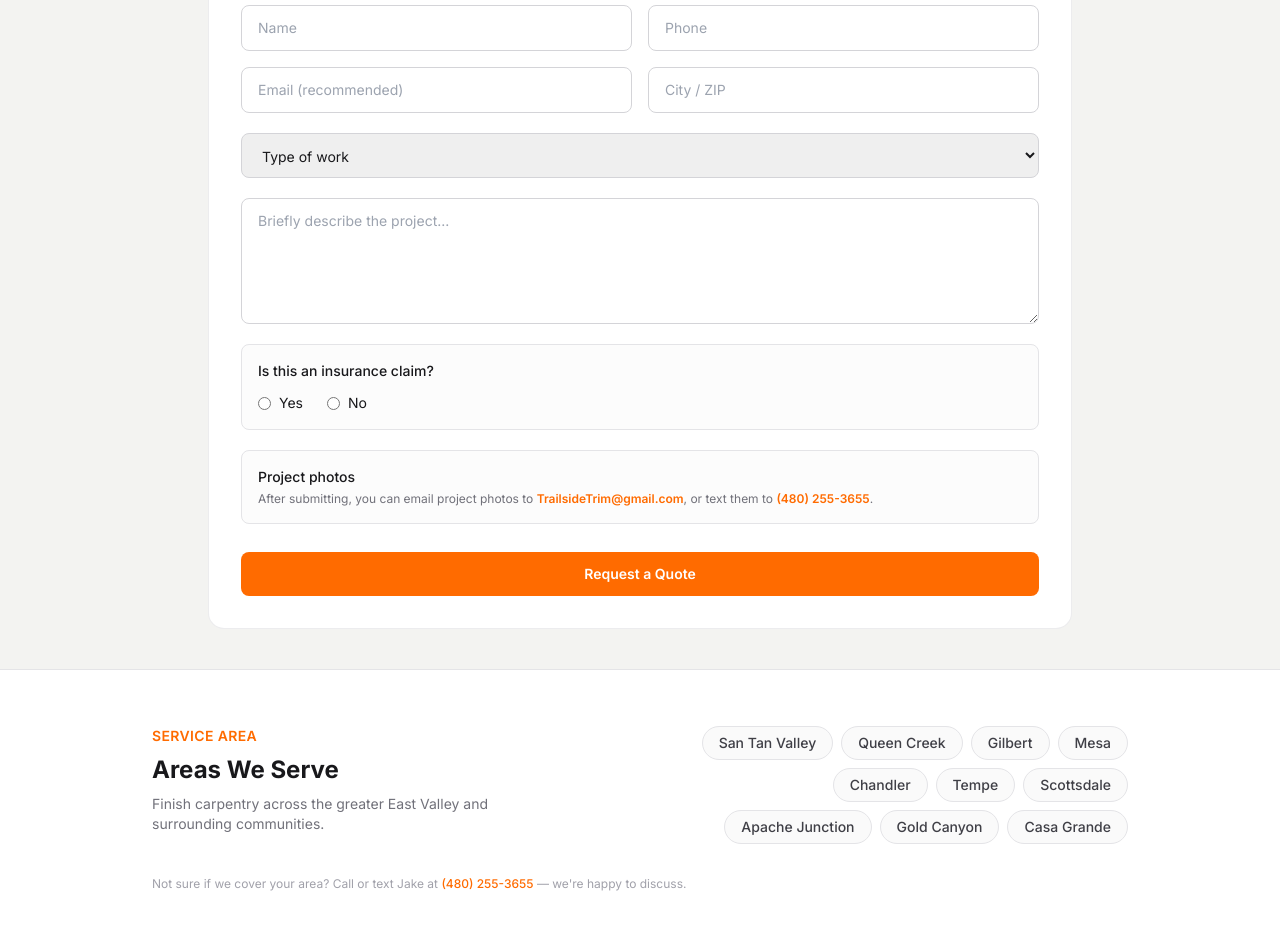
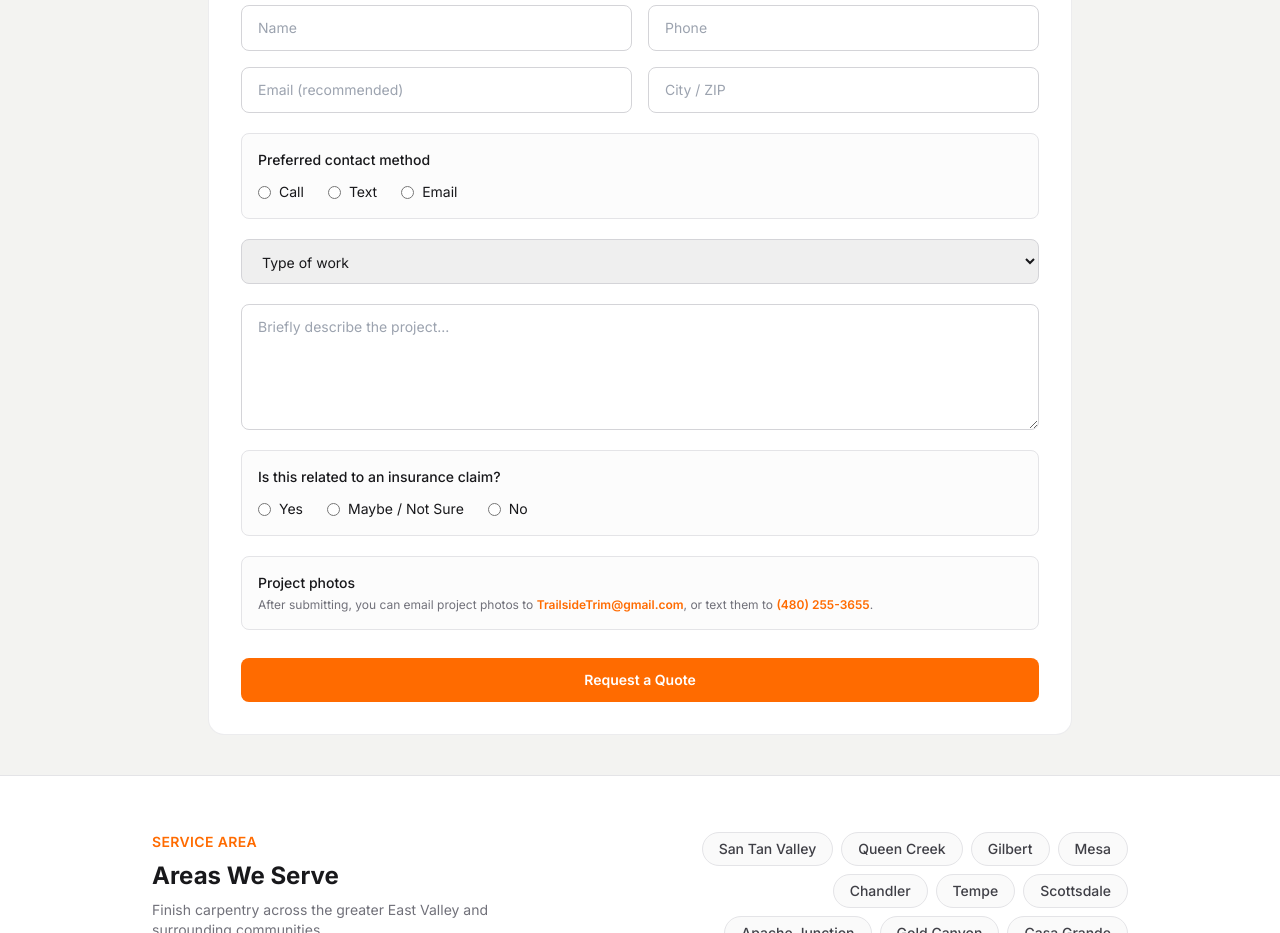
Before and after one commit to TrailsideTrim/trailside-website, a React (Vite) app: page / in a window 1280 px wide. Shown: the part 4920-5853 px from the top of the page. Built offline with nearby package versions, Linux system fonts and the light colour scheme.

Commit message:
quote form and done right page work

```diff
--- a/src/components/QuoteForm.tsx
+++ b/src/components/QuoteForm.tsx
@@ -13,6 +13,7 @@ const workTypes = [
 export default function QuoteForm() {
   const [submitted, setSubmitted] = useState(false);
   const [loading, setLoading] = useState(false);
+  const [insuranceClaim, setInsuranceClaim] = useState("");
 
   async function handleSubmit(e: React.FormEvent<HTMLFormElement>) {
     e.preventDefault();
@@ -35,12 +36,15 @@ export default function QuoteForm() {
 
     if (result.success) {
       setSubmitted(true);
+      setInsuranceClaim("");
       e.currentTarget.reset();
     } else {
       console.error("Form submission failed:", result);
       alert("Something went wrong. Please call or text us directly.");
     }
   }
+
+  const showClaimFollowUp = insuranceClaim === "Yes" || insuranceClaim === "Maybe";
 
   return (
     <section id="request-quote" className="scroll-mt-28 bg-[#f3f3f1]">
@@ -75,9 +79,10 @@ export default function QuoteForm() {
           ) : (
             <form onSubmit={handleSubmit} className="grid gap-5">
 
-              {/* Autoresponder — sends confirmation email to the submitter (requires Web3Forms Pro) */}
+              {/* Autoresponder */}
               <input type="hidden" name="autorespond" value="true" />
 
+              {/* Contact info */}
               <div className="grid gap-4 md:grid-cols-2">
                 <input
                   name="name"
@@ -85,7 +90,6 @@ export default function QuoteForm() {
                   placeholder="Name"
                   className="rounded-lg border border-zinc-300 px-4 py-3 text-sm focus:outline-none focus:ring-2 focus:ring-brand-600/30 focus:border-brand-600 transition"
                 />
-
                 <input
                   name="phone"
                   required
@@ -93,14 +97,12 @@ export default function QuoteForm() {
                   placeholder="Phone"
                   className="rounded-lg border border-zinc-300 px-4 py-3 text-sm focus:outline-none focus:ring-2 focus:ring-brand-600/30 focus:border-brand-600 transition"
                 />
-
                 <input
                   name="email"
                   type="email"
                   placeholder="Email (recommended)"
                   className="rounded-lg border border-zinc-300 px-4 py-3 text-sm focus:outline-none focus:ring-2 focus:ring-brand-600/30 focus:border-brand-600 transition"
                 />
-
                 <input
                   name="cityZip"
                   required
@@ -109,6 +111,28 @@ export default function QuoteForm() {
                 />
               </div>
 
+              {/* Preferred contact method */}
+              <div className="rounded-lg border border-zinc-200 p-4 bg-zinc-50/50">
+                <p className="mb-3 text-sm font-medium">
+                  Preferred contact method
+                </p>
+                <div className="flex gap-6 text-sm">
+                  <label className="flex items-center gap-2">
+                    <input type="radio" name="preferredContact" value="Call" required />
+                    Call
+                  </label>
+                  <label className="flex items-center gap-2">
+                    <input type="radio" name="preferredContact" value="Text" />
+                    Text
+                  </label>
+                  <label className="flex items-center gap-2">
+                    <input type="radio" name="preferredContact" value="Email" />
+                    Email
+                  </label>
+                </div>
+              </div>
+
+              {/* Work type */}
               <select
                 name="workType"
                 required
@@ -125,6 +149,7 @@ export default function QuoteForm() {
                 ))}
               </select>
 
+              {/* Description */}
               <textarea
                 name="description"
                 required
@@ -133,24 +158,75 @@ export default function QuoteForm() {
                 className="rounded-lg border border-zinc-300 px-4 py-3 text-sm focus:outline-none focus:ring-2 focus:ring-brand-600/30 focus:border-brand-600 transition"
               />
 
-              <div className="rounded-lg border border-zinc-200 p-4 bg-zinc-50/50">
+              {/* Insurance claim */}
+              <div className="rounded-lg border border-zinc-200 bg-zinc-50/50 p-4">
                 <p className="mb-3 text-sm font-medium">
-                  Is this an insurance claim?
+                  Is this related to an insurance claim?
                 </p>
+                <div className="flex flex-wrap gap-6 text-sm">
+                  {["Yes", "Maybe / Not Sure", "No"].map((option) => (
+                    <label key={option} className="flex items-center gap-2">
+                      <input
+                        type="radio"
+                        name="insuranceClaim"
+                        value={option === "Maybe / Not Sure" ? "Maybe" : option}
+                        required
+                        onChange={(e) => setInsuranceClaim(e.target.value)}
+                      />
+                      {option}
+                    </label>
+                  ))}
+                </div>
 
-                <div className="flex gap-6 text-sm">
-                  <label className="flex items-center gap-2">
-                    <input type="radio" name="insuranceClaim" value="Yes" required />
-                    Yes
-                  </label>
+                {/* Conditional follow-up questions */}
+                {showClaimFollowUp && (
+                  <div className="mt-5 grid gap-4 border-t border-zinc-200 pt-5">
 
-                  <label className="flex items-center gap-2">
-                    <input type="radio" name="insuranceClaim" value="No" required />
-                    No
-                  </label>
-                </div>
+                    {/* Prior work */}
+                    <div>
+                      <p className="mb-3 text-sm font-medium text-zinc-700">
+                        Has any work been started or performed on this claim?
+                      </p>
+                      <div className="flex flex-wrap gap-6 text-sm">
+                        {["Yes", "No", "Not Sure"].map((option) => (
+                          <label key={option} className="flex items-center gap-2">
+                            <input
+                              type="radio"
+                              name="priorWork"
+                              value={option}
+                              required={showClaimFollowUp}
+                            />
+                            {option}
+                          </label>
+                        ))}
+                      </div>
+                    </div>
+
+                    {/* Adjuster visit */}
+                    <div>
+                      <p className="mb-3 text-sm font-medium text-zinc-700">
+                        Has an insurance adjuster already visited the property?
+                      </p>
+                      <div className="flex flex-wrap gap-6 text-sm">
+                        {["Yes", "No", "Not Sure"].map((option) => (
+                          <label key={option} className="flex items-center gap-2">
+                            <input
+                              type="radio"
+                              name="adjusterVisit"
+                              value={option}
+                              required={showClaimFollowUp}
+                            />
+                            {option}
+                          </label>
+                        ))}
+                      </div>
+                    </div>
+
+                  </div>
+                )}
               </div>
 
+              {/* Project photos */}
               <div className="rounded-lg border border-zinc-200 bg-zinc-50/50 p-4 text-sm text-zinc-700">
                 <p className="font-medium text-zinc-900">Project photos</p>
                 <p className="mt-1 text-xs text-zinc-500">
--- a/src/pages/DoneRightGuarantee.tsx
+++ b/src/pages/DoneRightGuarantee.tsx
@@ -43,15 +43,31 @@ export default function DoneRightGuarantee() {
     <div className="bg-white text-zinc-900 font-sans">
 
       {/* MINIMAL HEADER */}
-      <header className="border-b border-zinc-200 bg-[#FAF9F7]">
-        <div className="mx-auto flex max-w-6xl items-center justify-between px-6 py-3">
-          <a href="/" className="block">
+      {/* HEADER — 3-column grid centers the logo cleanly */}
+      <header className="relative z-10 border-b border-zinc-200 bg-[#FAF9F7] overflow-visible">
+        <div className="mx-auto grid max-w-6xl grid-cols-3 items-center px-6 h-16 md:h-20">
+
+          {/* Left — back link */}
+          <a
+            href="/"
+            className="text-sm font-medium text-zinc-500 transition hover:text-zinc-800"
+          >
+            ← Back
+          </a>
+
+          {/* Center — logo */}
+          <div className="flex justify-center">
+            <a href="/">
               <img
                 src="/logo.png"
                 alt="Trailside Trim & Carpentry logo"
-              className="h-12 w-auto object-contain md:h-14"
+                className="h-16 w-auto object-center md:h-20"
               />
             </a>
+          </div>
+
+          {/* Right — CTA */}
+          <div className="flex justify-end">
             <a
               href="/#request-quote"
               className="rounded-lg bg-brand-600 px-4 py-2 text-sm font-semibold text-white shadow-sm transition hover:bg-brand-700"
@@ -59,12 +75,25 @@ export default function DoneRightGuarantee() {
               Request a Quote
             </a>
           </div>
+
+        </div>
       </header>
 
-      {/* HERO */}
-      <section className="bg-zinc-900 py-20">
-        <div className="mx-auto max-w-3xl px-6 text-center">
-          <div className="mx-auto mb-5 grid h-12 w-12 place-items-center rounded-full bg-brand-600/15">
+      {/* HERO — photo background with overlay */}
+      <section className="relative overflow-hidden bg-zinc-900 py-40">
+        {/* Background photo */}
+        <img
+          src="/donerighthero.jpeg"
+          alt=""
+          aria-hidden="true"
+          className="absolute inset-0 h-full w-full object-cover"
+          style={{ objectPosition: '60% 130%', objectFit: 'cover', width: '100%', height: '160%' }} />
+        {/* Dark overlay — keeps text crisp while letting the image read through */}
+        <div className="absolute inset-0 bg-zinc-900/85" />
+
+        {/* Content */}
+        <div className="relative z-10 mx-auto max-w-3xl px-6 text-center">
+          <div className="mx-auto mb-5 grid h-12 w-12 place-items-center rounded-full bg-brand-600/20">
             <svg className="h-6 w-6 text-brand-600" fill="none" stroke="currentColor" viewBox="0 0 24 24">
               <path strokeLinecap="round" strokeLinejoin="round" strokeWidth={1.8} d="M9 12l2 2 4-4m5.618-4.016A11.955 11.955 0 0112 2.944a11.955 11.955 0 01-8.618 3.04A12.02 12.02 0 003 9c0 5.591 3.824 10.29 9 11.622 5.176-1.332 9-6.03 9-11.622 0-1.042-.133-2.052-.382-3.016z" />
             </svg>
@@ -76,7 +105,7 @@ export default function DoneRightGuarantee() {
             Built on Craftsmanship.
             <br className="hidden sm:block" /> Backed by Accountability.
           </h1>
-          <p className="mx-auto mt-5 max-w-xl text-base leading-relaxed text-zinc-400">
+          <p className="mx-auto mt-5 max-w-xl text-base leading-relaxed text-zinc-300">
             We take pride in finish work that's done properly the first time — and we stand behind it.
             Here's what that means, in plain terms.
           </p>
```
Also changed, not shown: 1 other file (tests, documents, lock files or other folders). Lines whose indentation alone changed are shown as unchanged.
